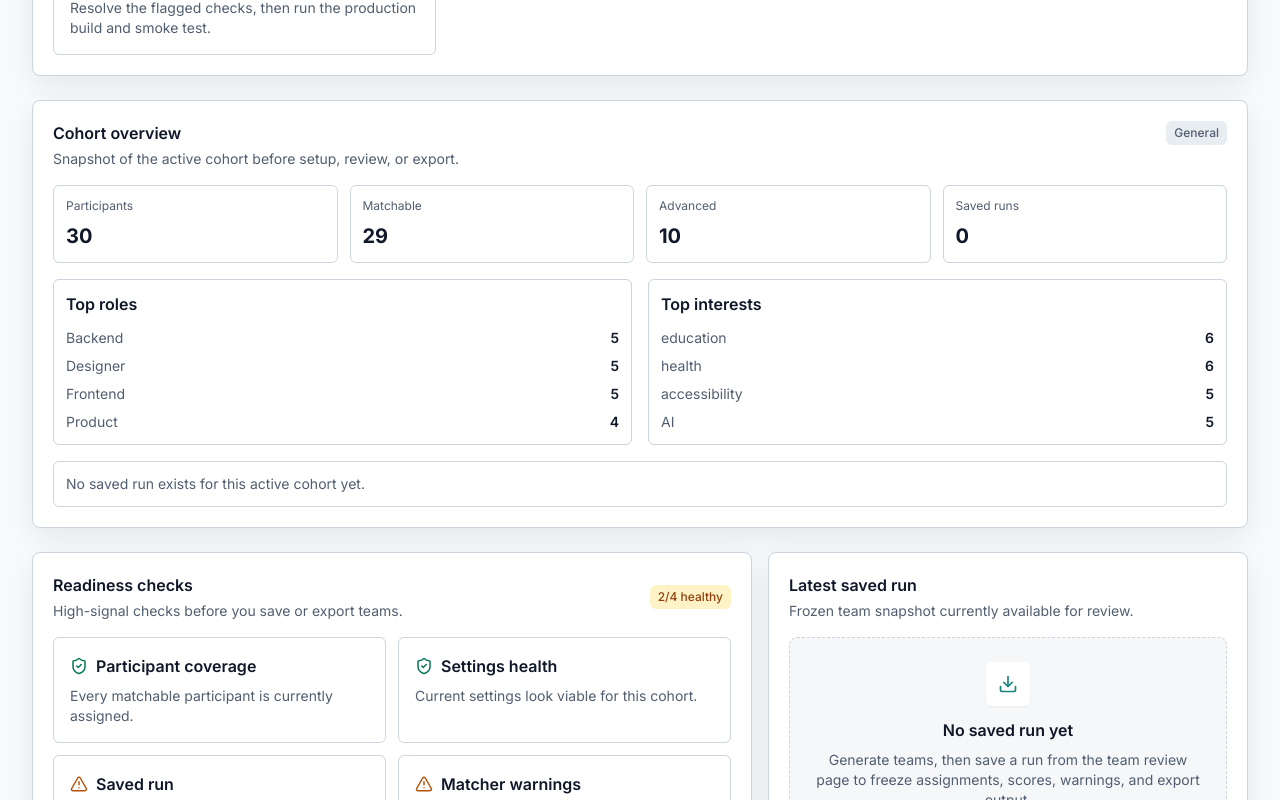
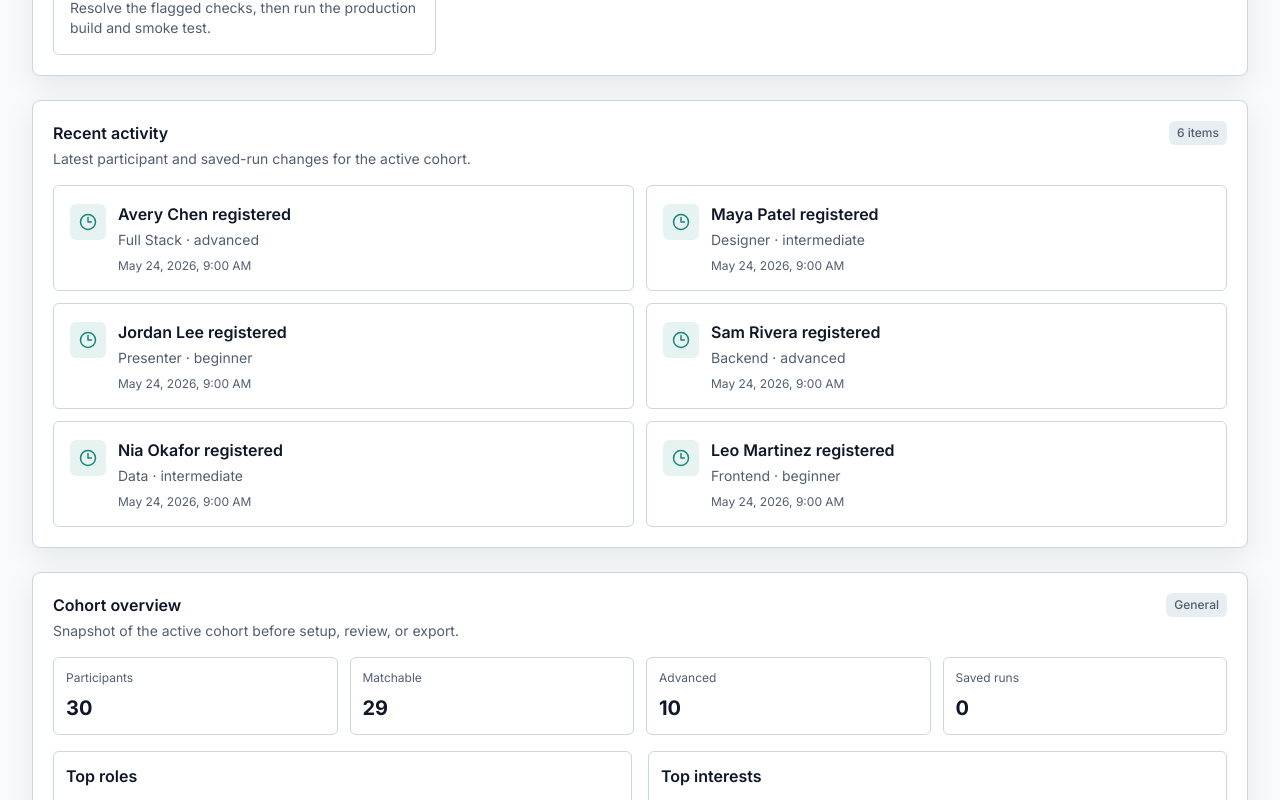
Before and after one commit to best-ed/HackMatch-AI, a Next.js app: page /admin in a window 1280 px wide. Shown: the part 920-1720 px from the top of the page. Built offline with nearby package versions, Linux system fonts and the light colour scheme; no server answers; the database is empty.

Commit message:
feat: add participant activity timeline

```diff
--- a/app/admin/page.tsx
+++ b/app/admin/page.tsx
@@ -1,7 +1,7 @@
 "use client";
 
 import Link from "next/link";
-import { AlertTriangle, CalendarDays, Download, Link2, Settings2, ShieldCheck, SlidersHorizontal, Users } from "lucide-react";
+import { AlertTriangle, CalendarDays, Clock3, Download, Link2, Settings2, ShieldCheck, SlidersHorizontal, Users } from "lucide-react";
 import { AdminPersistenceStatus } from "@/components/admin-persistence-status";
 import { Badge, Card, EmptyState } from "@/components/ui";
 import { buildAdminActionQueue, type AdminActionQueueItem } from "@/lib/admin-action-queue";
@@ -9,6 +9,7 @@ import { summarizeCohortOverview } from "@/lib/cohort-overview";
 import { evaluateDeploymentReadiness } from "@/lib/deployment-readiness";
 import { useHackMatchData } from "@/lib/local-store";
 import { generateTeams } from "@/lib/matching/algorithm";
+import { buildParticipantActivityTimeline, type ParticipantActivityItem } from "@/lib/participant-activity";
 import { evaluateParticipantIntake } from "@/lib/participant-intake";
 import { getFinalSavedRun } from "@/lib/saved-run-final";
 import { validateMatchingSettings } from "@/lib/settings-guardrails";
@@ -61,6 +62,12 @@ export default function AdminPage() {
     savedRuns: savedMatchRuns,
     finalRun,
     deployment: deploymentReadiness
+  });
+  const activityTimeline = buildParticipantActivityTimeline({
+    participants,
+    savedRuns: savedMatchRuns,
+    cohort: activeCohort,
+    limit: 6
   });
   const dashboardChecks = [
     {
@@ -131,6 +138,30 @@ export default function AdminPage() {
             <ActionQueueCard item={item} key={item.id} />
           ))}
         </div>
+      </Card>
+      <Card className="space-y-4">
+        <div className="flex flex-wrap items-start justify-between gap-3">
+          <div>
+            <h2 className="font-semibold">Recent activity</h2>
+            <p className="mt-1 text-sm text-muted-foreground">
+              Latest participant and saved-run changes for the active cohort.
+            </p>
+          </div>
+          <Badge>{activityTimeline.length} item{activityTimeline.length === 1 ? "" : "s"}</Badge>
+        </div>
+        {activityTimeline.length > 0 ? (
+          <div className="grid gap-3 lg:grid-cols-2">
+            {activityTimeline.map((item) => (
+              <ActivityCard item={item} key={item.id} />
+            ))}
+          </div>
+        ) : (
+          <EmptyState
+            description="Register participants or save a match run to build an organizer activity trail."
+            icon={<Clock3 size={20} />}
+            title="No recent activity"
+          />
+        )}
       </Card>
       <Card className="space-y-4">
         <div className="flex flex-wrap items-start justify-between gap-3">
@@ -320,6 +351,23 @@ export default function AdminPage() {
   );
 }
 
+function ActivityCard({ item }: { item: ParticipantActivityItem }) {
+  return (
+    <Link href={item.href}>
+      <div className="flex h-full gap-3 rounded-md border border-border bg-white p-4 transition hover:-translate-y-0.5 hover:border-primary hover:shadow-soft">
+        <div className="mt-0.5 grid h-9 w-9 shrink-0 place-items-center rounded-md bg-primary/10 text-primary">
+          <Clock3 size={18} />
+        </div>
+        <div className="min-w-0">
+          <div className="font-semibold">{item.title}</div>
+          <p className="mt-1 text-sm text-muted-foreground">{item.detail}</p>
+          <p className="mt-2 text-xs text-muted-foreground">{formatDate(item.timestamp)}</p>
+        </div>
+      </div>
+    </Link>
+  );
+}
+
 function supabaseStatusClass(status: "local" | "ready" | "misconfigured") {
   if (status === "ready") return "bg-emerald-100 text-emerald-800";
   if (status === "misconfigured") return "bg-rose-100 text-rose-800";
--- /dev/null
+++ b/lib/participant-activity.ts
@@ -0,0 +1,62 @@
+import type { Participant, SavedMatchRun } from "@/lib/matching/types";
+
+export type ParticipantActivityItem = {
+  id: string;
+  kind: "participant_created" | "participant_updated" | "saved_run";
+  title: string;
+  detail: string;
+  timestamp: string;
+  href: string;
+};
+
+export function buildParticipantActivityTimeline({
+  participants,
+  savedRuns,
+  cohort,
+  limit = 6
+}: {
+  participants: Participant[];
+  savedRuns: SavedMatchRun[];
+  cohort: string;
+  limit?: number;
+}): ParticipantActivityItem[] {
+  const scopedParticipants =
+    cohort === "All"
+      ? participants
+      : participants.filter((participant) => (participant.cohort || "General") === cohort);
+
+  const participantItems = scopedParticipants.map((participant) => {
+    const createdAt = participant.createdAt || participant.updatedAt;
+    const updatedAt = participant.updatedAt || participant.createdAt;
+    const isUpdate = Boolean(updatedAt && createdAt && updatedAt !== createdAt);
+
+    return {
+      id: `${isUpdate ? "participant-updated" : "participant-created"}-${participant.id}`,
+      kind: isUpdate ? "participant_updated" as const : "participant_created" as const,
+      title: isUpdate ? `${participant.fullName} updated` : `${participant.fullName} registered`,
+      detail: `${participant.primaryRole} · ${participant.experienceLevel}${participant.consentToMatch ? "" : " · not matchable"}`,
+      timestamp: isUpdate ? updatedAt : createdAt,
+      href: "/admin/participants"
+    };
+  });
+
+  const runItems = savedRuns
+    .filter((run) => cohort === "All" || (run.cohort || "General") === cohort)
+    .map((run) => ({
+      id: `saved-run-${run.id}`,
+      kind: "saved_run" as const,
+      title: `${run.name} saved`,
+      detail: `${run.result.teams.length} team${run.result.teams.length === 1 ? "" : "s"} · avg ${run.averageScore}`,
+      timestamp: run.createdAt,
+      href: "/admin/teams"
+    }));
+
+  return [...participantItems, ...runItems]
+    .filter((item) => Boolean(item.timestamp))
+    .sort((left, right) => {
+      const timeSort = new Date(right.timestamp).getTime() - new Date(left.timestamp).getTime();
+      if (timeSort !== 0) return timeSort;
+      return left.id.localeCompare(right.id);
+    })
+    .slice(0, limit);
+}
```
Also changed, not shown: 1 other file (tests, documents, lock files or other folders).
